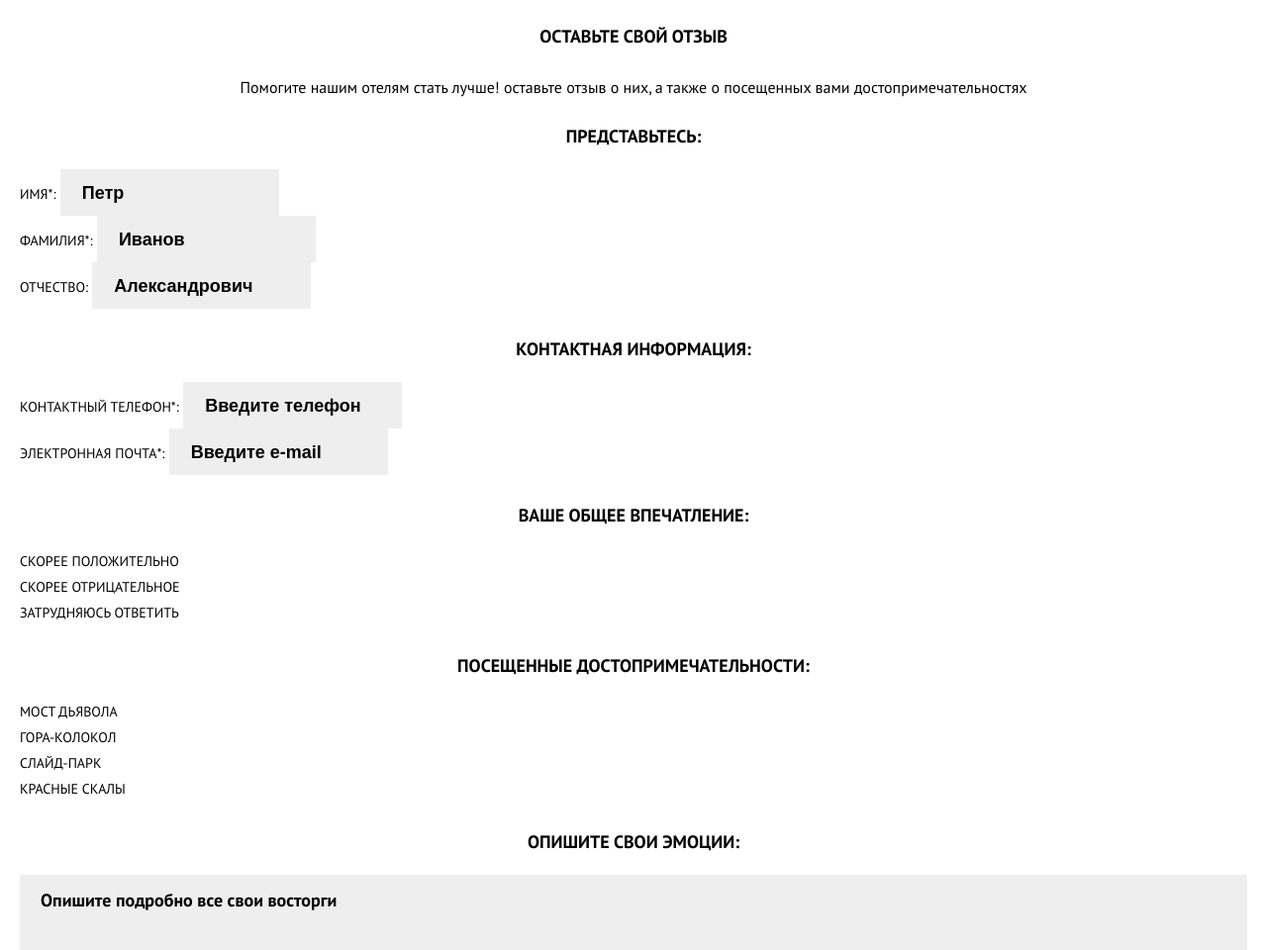
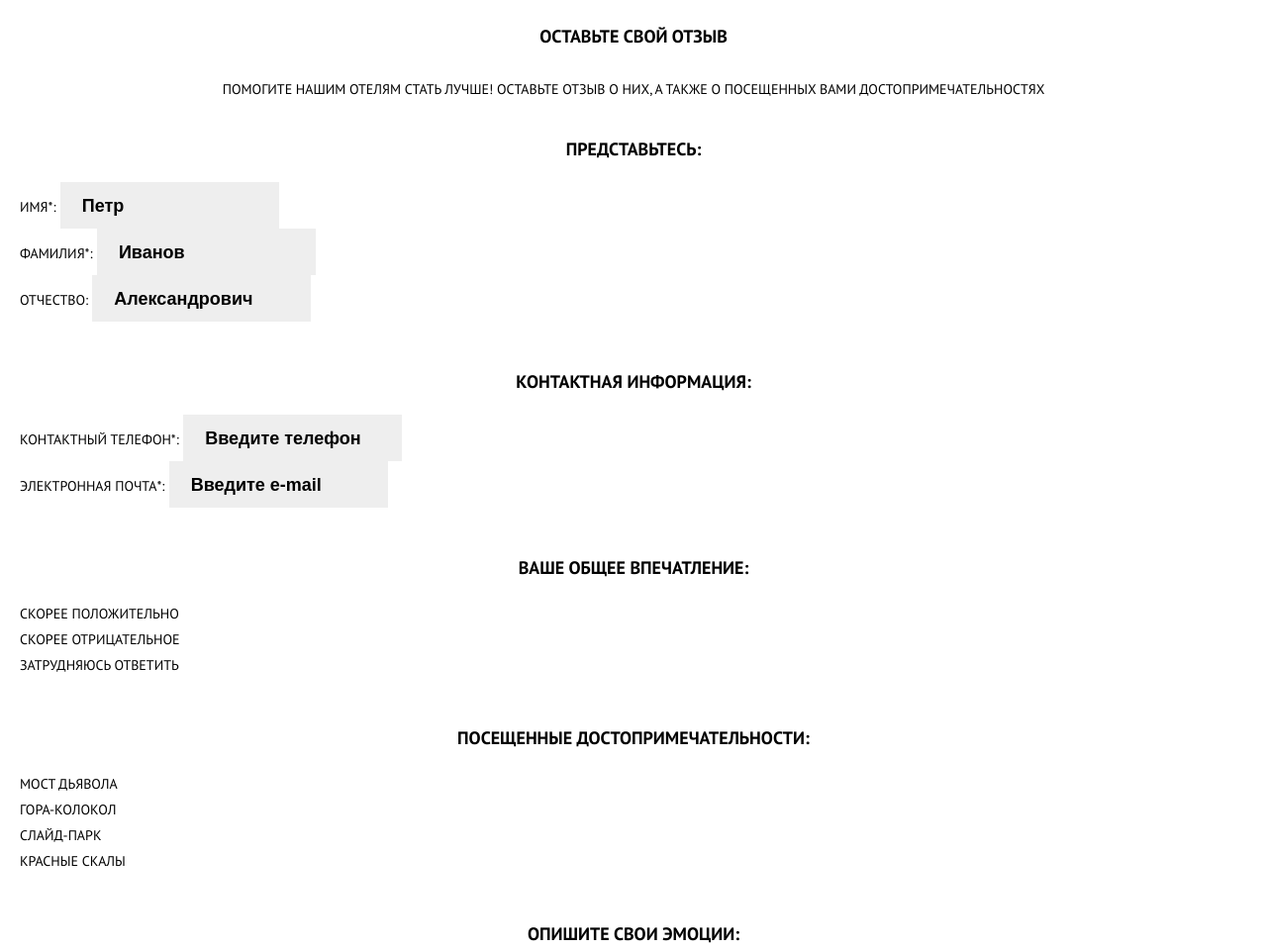
Before and after one commit to mntyred/158860-sedona-24, a website: page source/form.html in a window 1280 px wide. Shown: the part 700-1660 px from the top of the page at 99% size. Drawn offline with nearby package versions, Linux system fonts and the light colour scheme; files that its build step writes are made by us from their sources.

Commit message:
Доработка базовой стилизации всех страниц

```diff
--- a/source/form.html
+++ b/source/form.html
@@ -40,7 +40,7 @@
         </div>
         <div class="hero__text-wrapper">
           <h1 class="hero__title">Оставьте свой отзыв</h1>
-          <p class="hero__text">Помогите нашим отелям стать лучше! оставьте отзыв о них, а также о посещенных вами достопримечательностях</p>
+          <p class="hero__subtitle">Помогите нашим отелям стать лучше! оставьте отзыв о них, а также о посещенных вами достопримечательностях</p>
         </div>
       </section>
       <section class="feedback">
@@ -48,7 +48,7 @@
           <h2 class="visually-hidden">Форма обратной связи</h2>
           <form class="feedback-form" action="https://echo.htmlacademy.ru" method="post">
             <fieldset class="feedback-fieldset">
-              <legend class="feedback-fieldset__legend">Представьтесь:</legend>
+              <h2 class="feedback-fieldset__title">Представьтесь:</h2>
               <ul class="feedback-fieldset__input-list">
                 <li class="feedback-fieldset__input-item">
                   <label class="feedback-fieldset__label" for="name">Имя*:</label>
@@ -65,7 +65,7 @@
               </ul>
             </fieldset>
             <fieldset class="feedback-fieldset">
-              <legend class="feedback-fieldset__legend">Контактная информация:</legend>
+              <h2 class="feedback-fieldset__title">Контактная информация:</h2>
               <ul class="feedback-fieldset__input-list">
                 <li class="feedback-fieldset__input-item feedback-fieldset__input-item--contacts">
                   <label class="feedback-fieldset__label" for="phone">Контактный телефон*:</label>
@@ -78,7 +78,7 @@
               </ul>
             </fieldset>
             <fieldset class="feedback-fieldset">
-              <legend class="feedback-fieldset__legend">Ваше общее впечатление:</legend>
+              <h2 class="feedback-fieldset__title">Ваше общее впечатление:</h2>
               <ul class="feedback-fieldset__input-list">
                 <li class="feedback-fieldset__input-item">
                   <input type="radio" class="visually-hidden" name="impression" value="1" id="positive" checked>
@@ -98,7 +98,7 @@
               </ul>
             </fieldset>
             <fieldset class="feedback-fieldset">
-              <legend class="feedback-fieldset__legend">Посещенные достопримечательности:</legend>
+              <h2 class="feedback-fieldset__title">Посещенные достопримечательности:</h2>
               <ul class="feedback-fieldset__input-list">
                 <li class="feedback-fieldset__input-item">
                   <input type="checkbox" class="visually-hidden" name="devil-bridge" id="devil-bridge" checked>
@@ -123,7 +123,7 @@
               </ul>
             </fieldset>
             <fieldset class="feedback-fieldset">
-              <legend class="feedback-fieldset__legend">Опишите свои эмоции:</legend>
+              <h2 class="feedback-fieldset__title">Опишите свои эмоции:</h2>
               <textarea class="feedback-fieldset__textarea" name="emotions" placeholder="Опишите подробно все свои восторги"></textarea>
             </fieldset>
             <button class="feedback-form__button button" type="submit">Отправить отзыв</button>
--- a/source/sass/blocks/feedback-fieldset.scss
+++ b/source/sass/blocks/feedback-fieldset.scss
@@ -4,7 +4,7 @@
   padding: 20px 0 28px;
 }
 
-.feedback-fieldset__legend {
+.feedback-fieldset__title {
   font-size: 18px;
   line-height: 26px;
   text-transform: uppercase;
@@ -12,7 +12,9 @@
   text-align: center;
   padding: 0;
   display: block;
-  margin-top: 20px;
+  margin: 0;
+  margin-bottom: 20px;
+  // margin-top: 20px;
 }
 
 .feedback-fieldset__input-list {
--- a/source/sass/blocks/hero.scss
+++ b/source/sass/blocks/hero.scss
@@ -3,7 +3,7 @@
 }
 
 .hero__text-wrapper {
-  margin: 32px 18px 27px;
+  margin: 32px 20px 16px;
   padding: 0 14px;
   text-align: center;
 }
@@ -21,5 +21,6 @@
 .hero__subtitle {
   margin: 0;
   font-size: 14px;
-  line-height: 26px;
+  line-height: 24px;
+  text-transform: uppercase;
 }
--- a/source/sass/blocks/site-list.scss
+++ b/source/sass/blocks/site-list.scss
@@ -14,7 +14,7 @@
   width: 100%;
 }
 
-.site-list--ctive {
+.site-list--active {
   .site-list__item {
     display: flex;
 
@@ -30,10 +30,10 @@
   min-height: 55px;
   text-align: center;
   align-items: center;
-  display: none;
+  display: flex; //здесь по умолчанию будет none
 
   &--logo {
-    display: block;
+    display: none; //Здесь по умолчанию будет block
     background-color: transparent;
   }
 }
```
Also changed, not shown: source/catalog.html (+1 -1 lines).
